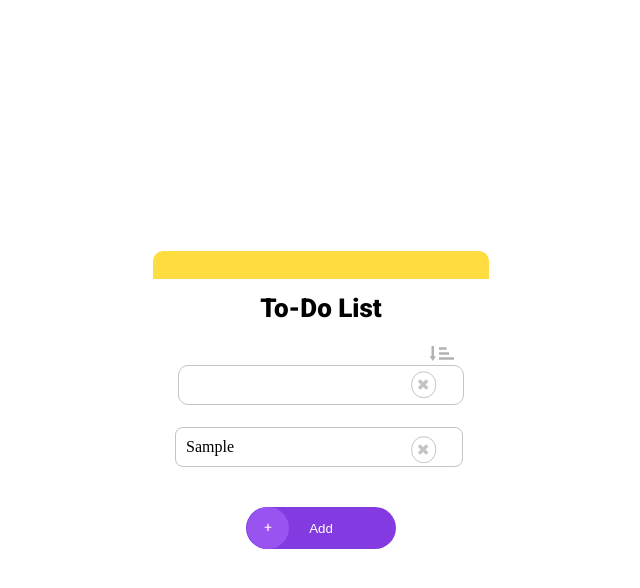
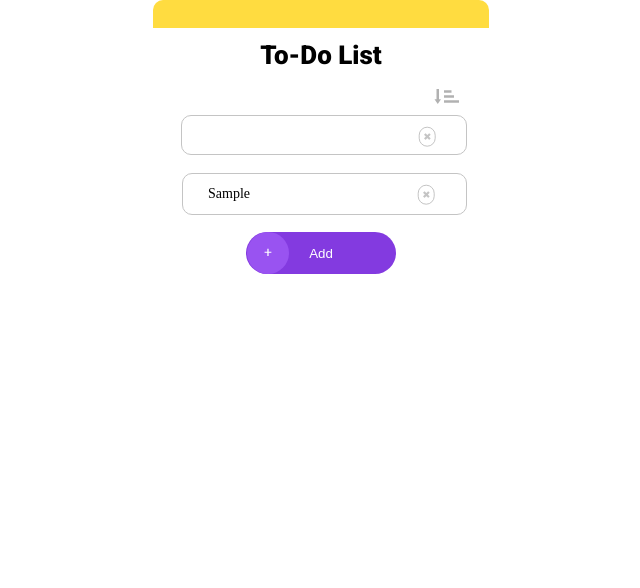
Before and after one commit to SanamVahabzada/To-Do-List, a plain HTML site: page index.html in a window 1280 px wide. Both pictures are taken after typing "Sample" into the empty fields and a click on the button "Add". Shown: the whole page, without its empty margins (319-959 px from the left). Drawn offline with Linux system fonts and the light colour scheme.

Commit message:
next changes

```diff
--- a/css/style.css
+++ b/css/style.css
@@ -1,5 +1,4 @@
-@import url('https://fonts.googleapis.com/css2?family=Roboto:wght@900&display=swap');
-
+@import url('https://fonts.googleapis.com/css2?family=Roboto:wght@400;900&display=swap');
 * {
     margin: 0px;
     padding: 0px;
@@ -7,7 +6,7 @@
 
 .container {
     width: 100wh;
-    height: 100vh;
+    /* height: 100vh; */
     display: flex;
     justify-content: center;
     align-items: center;
@@ -30,42 +29,51 @@
 }
 
 .boxes .toDoList {
-    font-family: Roboto;
+    font-family: 'Roboto';
     font-size: 26px;
-    font-weight: 900px;
-    padding-top: 14px;
-    padding-bottom: 23px;
+    padding-top: 12px;
+    padding-bottom: 19px;
+    font-weight: 900;
 }
 
-.filterIcon {
+.filterIcon, #sort {
     width: 100%;
-    margin-left: 120px;
+    margin-left: 125px;
+    margin-bottom: 7px;
 }
 
 #input {
+    margin-left: 6px;
     width: 286px;
     height: 40px;
     border-radius: 10px;
     border: 1px solid #C4C4C4;
     box-sizing: border-box;
+    padding-left: 25px;
+    font-size: 14px;
 }
 
-.removeIcon {
+.removeIcon, .delete {
+    cursor: pointer;
     position: absolute;
     right: 52px;
-    bottom: 8px;
-    padding: 2px 6px;
+    bottom: 10px;
+    font-size: 10px;
+    padding: 2px 5px;
     border-radius: 15px;
     color: #C4C4C4;
     border: 1px solid #C4C4C4;
     transform: rotate(-90deg);
-
 }
 
-
+.delete {
+    right: 30px;
+    bottom: 11px;
+}
 
 .inputPart, .add {
     position: relative;
+    margin-bottom: 18px;
 }
 
 .plusIcon {
@@ -87,35 +95,26 @@
     border-radius: 71px;
     width: 150px;
     height: 42px;
-    margin-top: 18px;
+    /* margin-top: 18px; */
     border: none;
     color: white;
 }
 
 .list {
     text-align: left;
-    width: 286px;
+    width: 283px;
     position: relative;
-    margin: 22px;
+    margin: 8px 29px;
     border: 1px solid #C4C4C4;
     display: none;
-    border-radius: 8px;
+    border-radius: 10px;
+    margin-bottom: 17px;
 }
 
-.delete {
-    position: absolute;
-    right: 25px;
-    bottom: 4px;
-    padding: 2px 6px;
-    border-radius: 15px;
-    color: #C4C4C4;
-    border: 1px solid #C4C4C4;
-    transform: rotate(-90deg);
-}
-
-.list-item {
+.created-list {
     position: relative;
-    padding: 10px;
+    padding: 12px 25px;
+    font-size: 14px;
 }
 
 .delete:hover {
@@ -138,3 +137,7 @@
 .filterIcon img {
     opacity: 0.3;
 }
+
+#sort {
+    display: none;
+}
--- a/index.html
+++ b/index.html
@@ -16,8 +16,8 @@
         <div class="boxes">
             <p class="toDoList">To-Do List</p>
 
-            <div class="filterIcon"> <img src="./images/Group73.svg" alt="filter icon">
-            </div>
+            <div class="filterIcon"> <img src="./images/Group73.svg" alt="filter icon"> </div>
+            <div id="sort" > <img src="./images/Group91.svg" alt="filter icon"> </div>
             <div class="inputPart">
                 <input type="text" id="input" required>
                 <div class="removeIcon">&#10006;</div>
--- a/js/script.js
+++ b/js/script.js
@@ -1,51 +1,19 @@
 let add = document.querySelector('button');
 let list = document.querySelector('.list');
 let input = document.querySelector('input');
+let inputPart = document.querySelector('.inputPart');
 let filter = document.querySelector('.filterIcon');
 let remove = document.querySelector('.removeIcon');
 let error = document.querySelector('.error');
 
 
 
-// function func() {
-//     let p = document.createElement('p');
-//     p.className = "list-item";
-//     let text = document.createTextNode(input.value);
-//     p.append(text);
 
-//     if (input.value === '') {
-//         alert("You must write something!");
-//     } else {
-//     list.append(p);
-//     list.style.display = 'block';
-//     }
-
-//     input.value = "";
-//     let span = document.createElement('span');
-//     let text2 = document.createTextNode('\u00D7');
-//     span.className = 'delete'
-//     span.append(text2);
-//     p.append(span);
-//     list.append(p);
-
-//     let listItems = document.querySelectorAll('.list-item');
-
-//     span.addEventListener('click', () => {
-//         p.remove();
-
-//         if (listItems.length == 1) {
-//             list.style.display = 'none';
-//         }
-//     });
-// }
-
-remove.addEventListener('click', () => {
-    input.value = "";
-});
-
-add.addEventListener('click', () => {
+function create() {
     let p = document.createElement('p');
-    p.className = "list-item";
+    p.className = "created-list";
+    let span1 = document.createElement('span')
+    span1.className = 'list-item'
     let text = document.createTextNode(input.value);
     let span = document.createElement('span');
     let text2 = document.createTextNode('\u2716');
@@ -57,7 +25,8 @@ add.addEventListener('click', () => {
     } else {
         error.style.display = 'none';
         list.style.display = 'block';
-        p.append(text);
+        p.append(span1);
+        span1.append(text);
         list.append(p);
         span.append(text2);
         list.append(p);
@@ -71,20 +40,25 @@ add.addEventListener('click', () => {
             list.style.display = 'none';
         }
     });
+}
+
+remove.addEventListener('click', () => {
+    input.value = "";
 });
 
-function sort () {
+add.addEventListener('click', create);
+
+function sort() {
     let listItems = document.querySelectorAll('.list-item');
     let arr = [];
     listItems.forEach(items => {
         arr.push(items.innerText);
     });
-    arr.sort()
-    arr.forEach ((item,i)=> {
-        listItems[i].innerText=item;
-    })
-
-
+    if (list.innerHTML !== '') {
+        arr.sort()
+        arr.forEach((item, i) => {
+            listItems[i].innerText = item;
+        });
+    }
 }
-
 filter.addEventListener('click', sort);
```
